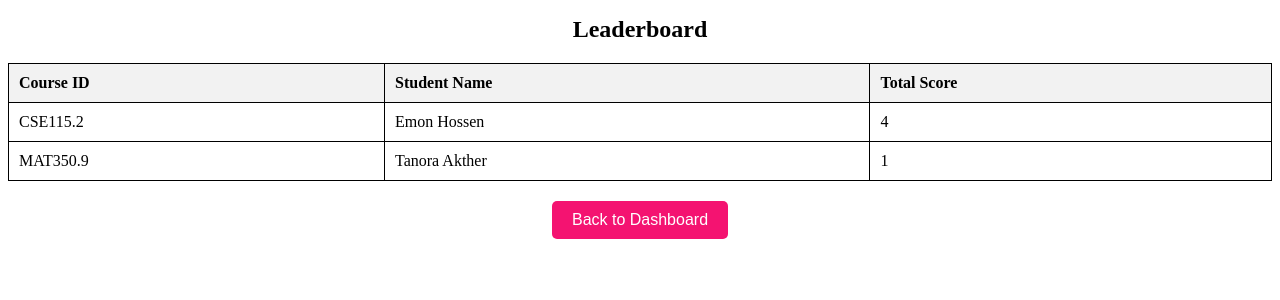
After one commit to ehossen71/Online-Learning-Platform-OLP-, a PHP site: page /leaderboard.php in a window 1280 px wide. The commit adds this page. Shown: the top 300 px of the page. Run offline with PHP 8.4, Linux system fonts and the light colour scheme; data comes from the database, SQL or seed files in the repository.

Commit message:
leaderboard half done

```diff
--- a/debug_log.txt
+++ b/debug_log.txt
@@ -276,3 +276,9 @@ Database Password: $2y$10$o4EO3hNEYmdlkHMFpwr7/e6/LNPSFv1NTBrrofXrgRkI27tu4kDO6
 User Role: fh123
 Database Password: $2y$10$RVp1NGp07toNzHq.pWuUI.8bDqJWQpNN1oZ/q3Ev9n5q1Uuk8xkTC
 User Role: ah123
+Database Password: $2y$10$RVp1NGp07toNzHq.pWuUI.8bDqJWQpNN1oZ/q3Ev9n5q1Uuk8xkTC
+User Role: ah123
+Database Password: $2y$10$o4EO3hNEYmdlkHMFpwr7/e6/LNPSFv1NTBrrofXrgRkI27tu4kDO6
+User Role: fh123
+Database Password: $2y$10$RVp1NGp07toNzHq.pWuUI.8bDqJWQpNN1oZ/q3Ev9n5q1Uuk8xkTC
+User Role: ah123
--- /dev/null
+++ b/leaderboard.php
@@ -0,0 +1,108 @@
+<?php
+// leaderboard.php
+
+// Start the session
+session_start();
+
+
+
+// Database connection details
+$servername = "localhost";
+$username = "root";
+$password = "";
+$dbname = "learning_platform";
+
+// Create connection
+$conn = new mysqli($servername, $username, $password, $dbname);
+
+// Check connection
+
+    // SQL query to fetch leaderboard data
+    $sql = "SELECT qr.Course_ID, u.First_Name, u.Last_Name, SUM(qr.Score) AS Total_Score
+            FROM quiz_result qr
+            JOIN student s ON qr.Student_ID = s.StudentID
+            JOIN userinfo u ON s.UserID = u.UserID
+            GROUP BY qr.Course_ID, qr.Student_ID
+            ORDER BY qr.Course_ID, Total_Score DESC";
+
+    // Execute the query
+    $result = $conn->query($sql);
+
+    if ($result->num_rows > 0) {
+        // Start outputting the HTML
+        echo "<!DOCTYPE html>
+        <html lang='en'>
+        <head>
+            <meta charset='UTF-8'>
+            <meta name='viewport' content='width=device-width, initial-scale=1.0'>
+            <title>Leaderboard</title>
+            <style>
+                table {
+                    width: 100%;
+                    border-collapse: collapse;
+                    margin-top: 20px;
+                }
+                table, th, td {
+                    border: 1px solid black;
+                }
+                th, td {
+                    padding: 10px;
+                    text-align: left;
+                }
+                th {
+                    background-color: #f2f2f2;
+                }
+                h1 {
+                    text-align: center;
+                    font-size: 24px;
+                }
+                .back-btn {
+                    background-color: #f41371;
+                    color: white;
+                    padding: 10px 20px;
+                    font-size: 16px;
+                    border: none;
+                    cursor: pointer;
+                    display: block;
+                    margin: 20px auto;
+                    text-align: center;
+                    border-radius: 5px;
+                }
+                .back-btn:hover {
+                    background-color: #ff5252;
+                }
+            </style>
+        </head>
+        <body>
+            <h1>Leaderboard</h1>
+            <table>
+                <tr>
+                    <th>Course ID</th>
+                    <th>Student Name</th>
+                    <th>Total Score</th>
+                </tr>";
+
+        // Fetch and display the rows from the query result
+        while ($row = $result->fetch_assoc()) {
+            echo "<tr>
+                    <td>" . $row["Course_ID"] . "</td>
+                    <td>" . $row["First_Name"] . " " . $row["Last_Name"] . "</td>
+                    <td>" . $row["Total_Score"] . "</td>
+                  </tr>";
+        }
+
+        echo "</table>";
+
+        // Back to Dashboard Button
+        echo "<button class='back-btn' onclick='window.location.href=\"student_dashboard.html\"'>Back to Dashboard</button>";
+
+        echo "</body>
+        </html>";
+    } else {
+        echo "<p>No leaderboard data available</p>";
+    }
+
+    // Close the database connection
+    $conn->close();
+
+?>
--- a/student_dashboard.php
+++ b/student_dashboard.php
@@ -58,6 +58,6 @@ foreach ($course_ids as $course_id) {
 
 $conn->close();
 
-// Store the progress data in the session or return as a response
-$_SESSION['progress_data'] = $progress_data; // Pass the progress data to the HTML
+// Store the progress data in the session to pass it to HTML
+$_SESSION['progress_data'] = $progress_data;
 ?>
```
Also changed, not shown: student_dashboard.html (+11 -1 lines), style.css (+15 -1 lines).
